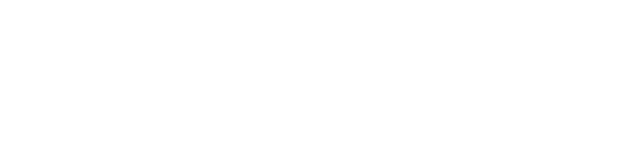
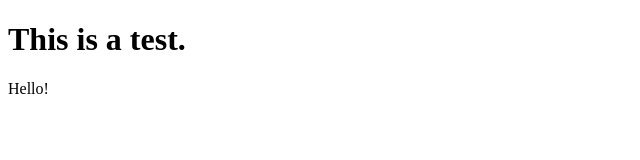
Before and after one commit to kaydendua/github-page-test, a plain HTML site: page index.html in a window 1280 px wide. Shown: the whole page, without its empty margins (0-640 px from the left). Drawn offline with Linux system fonts and the light colour scheme.

Commit message:
basic page content

```diff
--- a/index.html
+++ b/index.html
@@ -6,6 +6,7 @@
     <title>Document</title>
 </head>
 <body>
-
+    <h1>This is a test.</h1>
+    <p>Hello!</p>
 </body>
 </html>
```
